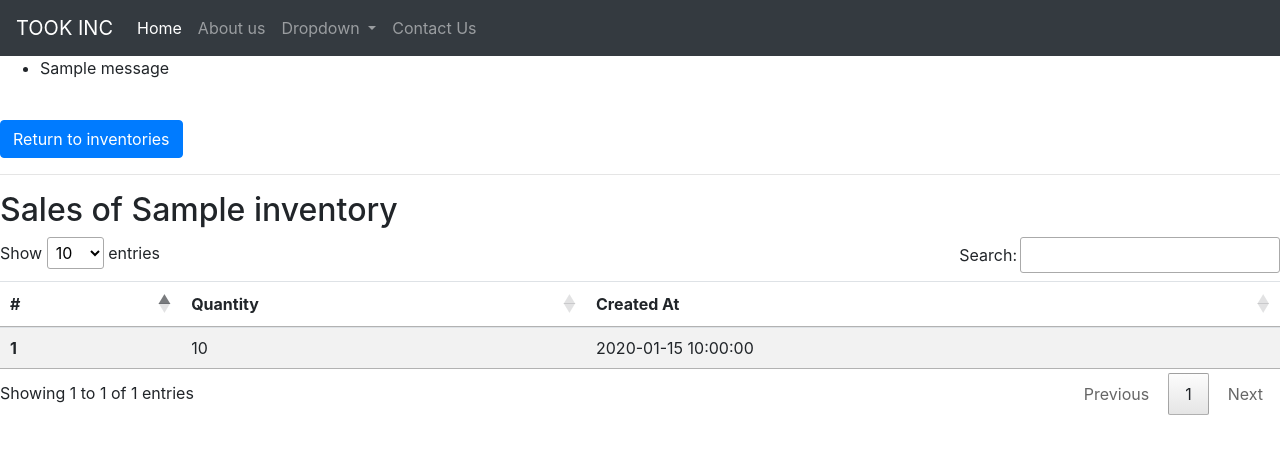
After one commit to wanguikui/invenntory_management_system, a Flask app: page /view_sales/1 in a window 1280 px wide. The commit adds this page. Shown: the top 454 px of the page. Run offline with Flask 2, Linux system fonts and the light colour scheme; tables that the repository leaves empty hold one stand-in row (values such as "Sample post"); one stand-in notice (Sample message) is shown; some libraries are stand-ins or nearby versions.

Commit message:
Inventory Management System

```diff
--- a/app.py
+++ b/app.py
@@ -1,7 +1,7 @@
 #importing
 #import <filename>
 #from filename import <.....>
-from flask import Flask, render_template ,request,redirect,url_for
+from flask import Flask, render_template ,request,redirect,url_for,flash
 from flask_sqlalchemy import SQLAlchemy
 
 from Config.Config import Development, Production
@@ -130,9 +130,13 @@ SELECT sa.invid, -SUM(quantity)as "quantity"
     print(remaining_stock)
 
 
+
+
+
     if request.method=='POST':
         name= request.form['name']
         inv_type= request.form['type']
+
         buying_price= request.form['buying_price']
         selling_price= request.form['selling_price']
 
@@ -145,7 +149,7 @@ SELECT sa.invid, -SUM(quantity)as "quantity"
         new_inv.add_inventories()
 
 
-
+        flash('Inventory added Successfully','primary')
 
         return redirect(url_for('inventories'))
 
@@ -180,8 +184,9 @@ def make_sale(invid):
         return redirect(url_for('inventories'))
 
 
-@app.route('/edit_inv', methods=['POST'])
-def edit_inv():
+@app.route('/edit_inv/<invid>', methods=['POST'])
+def edit_inv(invid):
+    record=InventoryModel.query.filter_by(id=invid).first()
     if request.method=='POST':
         name= request.form['name']
         inv_type= request.form['type']
@@ -192,6 +197,14 @@ def edit_inv():
         print(inv_type)
         print(buying_price)
         print(selling_price)
+
+        if record:
+            record.name = name
+            record.inv_type = inv_type
+            record.buying_price = buying_price
+            record.selling_price = selling_price
+
+            db.session.commit()
 
         return redirect(url_for('inventories'))
 
@@ -299,7 +312,27 @@ def data_visualization():
 
     return render_template('charts.html',pie=pie_data,line=line_data)
 
+@app.route('/view_sales/<invid>')
+def view_sales(invid):
 
+    sales=SalesModel.get_sales_by_id(invid)
+    inv_name=InventoryModel.query.filter_by(id=invid).first()
+
+    return render_template('view_sales.html', sales=sales,invid=invid, inv_name=inv_name)
+
+@app.route('/delete/<invid>')
+def delete_inventory(invid):
+    #print(invid)
+    record=InventoryModel.query.filter_by(id=invid).first()
+    if record:
+        db.session.delete(record)
+        db.session.commit()
+    else:
+        print('Record does not exist')
+
+    flash('Record Deleted','danger')
+
+    return redirect(url_for('inventories'))
 
 
 #run your app
--- a/models/Sales.py
+++ b/models/Sales.py
@@ -11,3 +11,7 @@ class SalesModel(db.Model):
     def add_sale(self):
         db.session.add(self)
         db.session.commit()
+
+    @classmethod
+    def get_sales_by_id(cls,invid):
+        return cls.query.filter_by(invid=invid).all()
--- a/templates/base.html
+++ b/templates/base.html
@@ -53,6 +53,19 @@
         </div>
       </nav>
 
+      <div>
+        {% with messages = get_flashed_messages(with_categories=true) %}
+          {% if messages %}
+            <ul class=flashes>
+            {% for category, message in messages %}
+              <li class="{{ category }}">{{ message }}</li>
+            {% endfor %}
+            </ul>
+          {% endif %}
+        {% endwith %}
+
+      </div>
+
 
 
     {% block navbar%}
@@ -82,6 +95,10 @@
   $(document).ready( function () {
     $('#invTable').DataTable();
 } );
+
+$(document).ready( function () {
+    $('#salesTable').DataTable();
+} );
 </script>
 </body>
 </html>
--- /dev/null
+++ b/templates/view_sales.html
@@ -0,0 +1,66 @@
+{% extends 'base.html' %}
+
+{%block title%}
+
+View Sales
+
+{% endblock%}
+
+{% block content %}
+<br>
+<a href="{{url_for('inventories')}}">
+<button type="button" class="btn btn-primary">Return to inventories</button>
+</a>
+<br>
+<hr>
+
+
+
+
+
+
+<h2> Sales of {{inv_name.name}}</h2>
+
+
+
+
+<table class="table table-striped" id="salesTable">
+    <thead>
+      <tr>
+        <th scope="col">#</th>
+        <th scope="col">Quantity</th>
+        <th scope="col">Created At</th>
+
+      </tr>
+    </thead>
+    <tbody>
+
+        {% set counter=namespace(value=1)%}
+        {% for each in sales %}
+
+      <tr>
+        <th scope="row">{{counter.value}}</th>
+
+        <td>{{each.quantity}}</td>
+        <td>{{each.created_at}}</td>
+
+
+
+
+
+      </tr>
+      {% set counter.value=counter.value+1%}
+      {% endfor %}
+    </tbody>
+  </table>
+
+
+
+
+
+
+
+
+
+
+{% endblock %}
```
Also changed, not shown: templates/inventories.html (+17 -11 lines).
